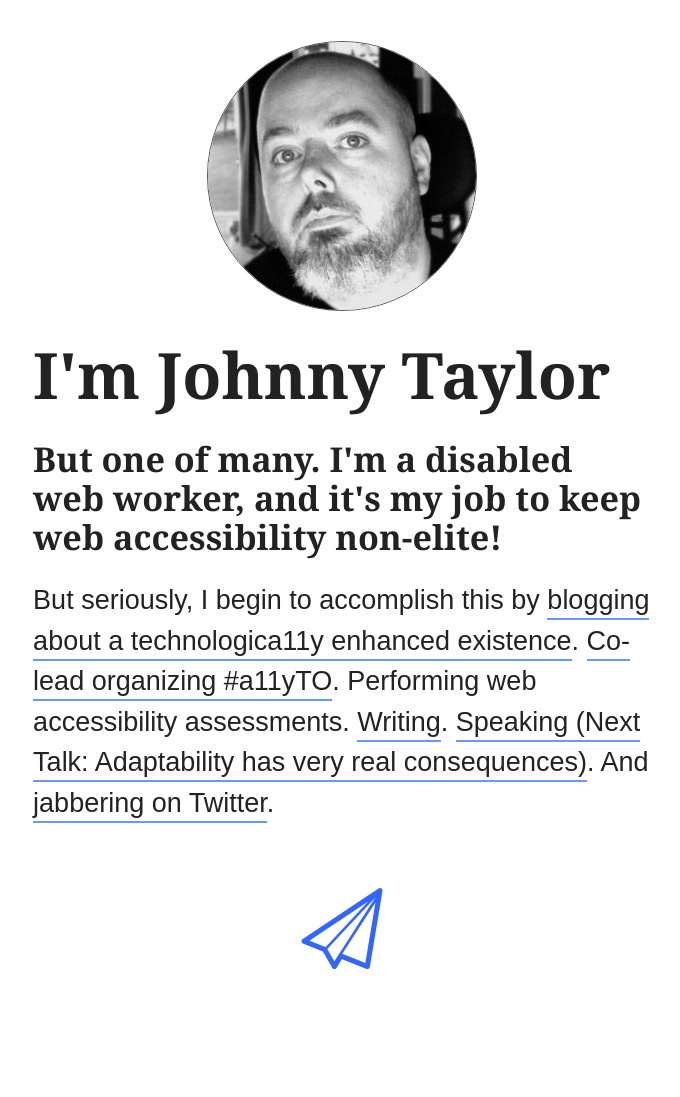
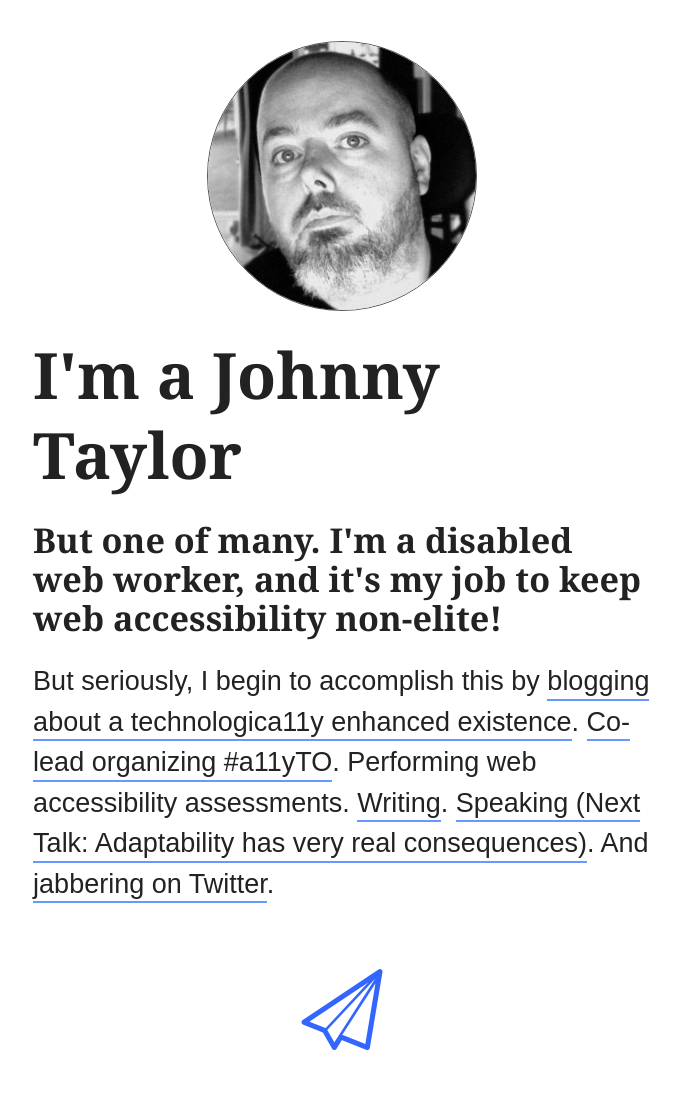
Before and after one commit to abledaccess/johnnydaux.org, a Jekyll site: the page built from index.md, in a window 1280 px wide. Shown: the whole page, without its empty margins (298-978 px from the left). Built offline with Jekyll 4.4.1, drawn with Linux system fonts in a browser that asks for light colours; before the commit the page ends 1016 px from its top, so only the background shows below that.

Commit message:
GH-PAGES: Update copy

```diff
--- a/_config.yml
+++ b/_config.yml
@@ -1,3 +1,3 @@
-title: I'm Johnny Taylor
+title: I'm a Johnny Taylor
 email: queries@ajohnnytaylor.org
 highlighter: rouge
--- a/index.md
+++ b/index.md
@@ -1,7 +1,7 @@
 ---
 layout: default
 class: home
-title: I'm Johnny Taylor
+title: I'm a Johnny Taylor
 description: "But one of many. I'm a disabled web worker, and it's my job to keep web accessibility non-elite!"
 sitemap:
   priority: 0.9
```
